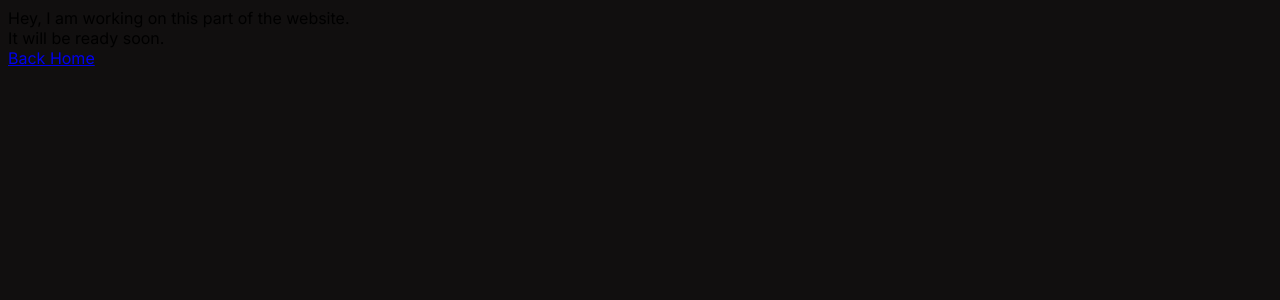
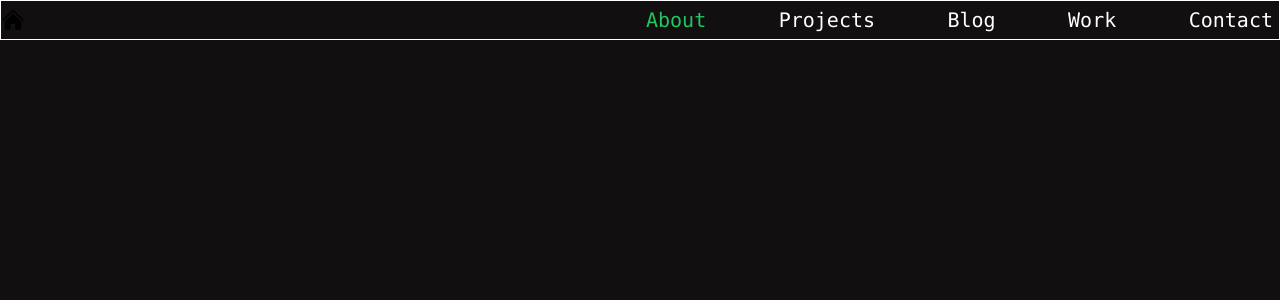
Before and after one commit to atharvasune/Personal-Website, a Next.js app: page /about in a window 1280 px wide. Before the commit this address had no page. Shown: the top 300 px of the page. Built offline with nearby package versions, Linux system fonts and the light colour scheme.

Commit message:
add common component

```diff
--- /dev/null
+++ b/src/app/about/page.tsx
@@ -0,0 +1,8 @@
+import { TopNav } from "../components/top-nav";
+export default function About() {
+    return (
+        <section>
+            <TopNav />
+        </section>
+    )
+}
--- /dev/null
+++ b/src/app/components/top-nav.tsx
@@ -0,0 +1,45 @@
+import Link from "next/link";
+import { useRouter } from "next/router";
+
+function NavLink({path, text}: {path: String, text: String}) {
+    const router = useRouter()
+    let textclass = router.asPath === path ? "text-green-500" : "text-white";
+    let underline = router.asPath === path ? "underline" : "";
+    return (
+        <Link href={`/${path}`}>
+            <text className={`text-xl ${textclass} ${underline}`}>
+                {text}
+            </text>
+        </Link>
+    )
+}
+
+export function TopNav() {
+    return (
+        <section className="h-10" style={{border: "1px solid white", display: "flex", justifyContent: "space-between", alignItems: "center"}}>
+            <div>
+                <svg xmlns="http://www.w3.org/2000/svg" viewBox="0 0 24 24" fill="currentColor" className="w-6 h-6">
+                    <path d="M11.47 3.84a.75.75 0 011.06 0l8.69 8.69a.75.75 0 101.06-1.06l-8.689-8.69a2.25 2.25 0 00-3.182 0l-8.69 8.69a.75.75 0 001.061 1.06l8.69-8.69z" />
+                    <path d="M12 5.432l8.159 8.159c.03.03.06.058.091.086v6.198c0 1.035-.84 1.875-1.875 1.875H15a.75.75 0 01-.75-.75v-4.5a.75.75 0 00-.75-.75h-3a.75.75 0 00-.75.75V21a.75.75 0 01-.75.75H5.625a1.875 1.875 0 01-1.875-1.875v-6.198a2.29 2.29 0 00.091-.086L12 5.43z" />
+                </svg>
+            </div>
+            <div className="w-1/2 px-1.5" style={{display: "flex", justifyContent: "space-between", alignItems: "center"}}>
+                <div className="text-green-500 font-mono text-xl">
+                    About
+                </div>
+                <div className="text-white font-mono text-xl">
+                    Projects
+                </div>
+                <div className="text-white font-mono text-xl">
+                    Blog
+                </div>
+                <div className="text-white font-mono text-xl">
+                    Work
+                </div>
+                <div className="text-white font-mono text-xl">
+                    Contact
+                </div>
+            </div>
+        </section>
+    );
+}
--- a/src/app/globals.css
+++ b/src/app/globals.css
@@ -1,3 +1,7 @@
+@tailwind base;
+@tailwind components;
+@tailwind utilities;
+
 
 /* :root {
   --foreground-rgb: 0, 0, 0;
```
